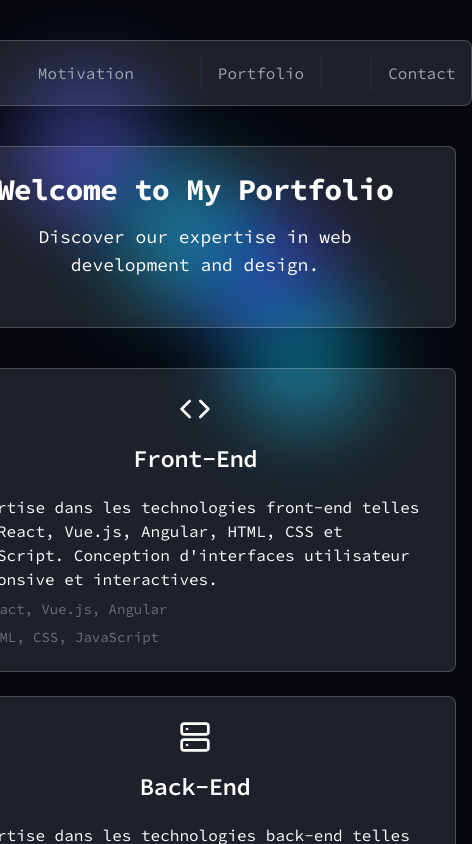
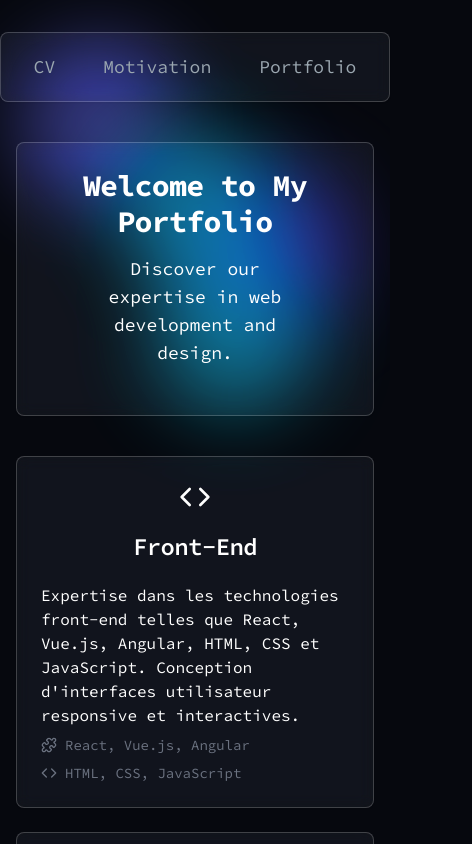
Before and after one commit to GabsBaquie/CV-Gabs, a Next.js app: page / in a window 390 px wide. Shown: the top 844 px of the page, 472 px wide, since content can reach past the window. Built offline with nearby package versions, Linux system fonts and the light colour scheme.

Commit message:
chore: Update npm dependencies and configuration files

```diff
--- a/app/globals.css
+++ b/app/globals.css
@@ -41,7 +41,7 @@
         --popover-foreground: 0 0% 100%;
         --card: 229 41% 5%;
         --card-foreground: 0 0% 100%;
-        --border: 215 27.9% 16.9%;
+        --border: 220 13% 71%;
         --input: 215 27.9% 16.9%;
         --primary: 229 100% 62%;
         --primary-foreground: 0 0% 100%;
--- a/app/page.tsx
+++ b/app/page.tsx
@@ -2,7 +2,6 @@
 
 import Header from "@/components/header";
 import NavBar from "@/components/nav-bar";
-import Contact from "@/components/pages/contact";
 import Motivation from "@/components/pages/motivation";
 import Portfolio from "@/components/pages/portfolio";
 import { motion } from "framer-motion";
@@ -18,7 +17,7 @@ export default function Home() {
   return (
     <>
       <NavBar onNavClick={handleNavClick} />
-      <div className="flex flex-row justify-center w-full max-w-5xl">
+      <main className="w-screen h-screen flex justify-center max-w-5xl ">
         {visibleComponent === "Header" && (
           <motion.section
             id="Header"
@@ -48,17 +47,7 @@ export default function Home() {
             <Portfolio />
           </motion.section>
         )}
-
-        {visibleComponent === "Contact" && (
-          <motion.section
-            id="Contact"
-            initial={{ x: "100vw" }}
-            animate={{ x: "0" }}
-            transition={{ type: "spring", stiffness: 50, damping: 10 }}>
-            <Contact />
-          </motion.section>
-        )}
-      </div>
+      </main>
     </>
   );
 }
--- a/components/background/background.tsx
+++ b/components/background/background.tsx
@@ -16,37 +16,35 @@ const Background: React.FC<BackgroundProps> = ({ children }) => {
   const Ycirclie3 = useTransform(scrollY, (value) => value * 1.2);
 
   return (
-    <div className="absolute top-10 inset-0 justify-center flex w-screen">
-      <div className="absolute inset-0">
+    <div className="mt-8 inset-0 justify-center flex w-full overflow-x-hidden;">
       <motion.div
         id="circle1"
-          className="bg-shape absolute bg-indigo-500 opacity-50 blur-2xl rounded-full"
+        className="bg-shape absolute bg-indigo-500 opacity-50 blur-2xl rounded-full  "
         style={{
           translateY: Ycirclie1,
           translateX: Ycirclie1,
         }}></motion.div>
       <motion.div
         id="circle2"
-          className="bg-shape absolute bg-indigo-700 opacity-50 blur-2xl rounded-full"
+        className="bg-shape absolute bg-indigo-700 opacity-50 blur-2xl rounded-full "
         style={{
           translateY: Ycirclie2,
           translateX: Ycirclie1,
         }}></motion.div>
       <motion.div
         id="circle3"
-          className="bg-shape absolute bg-cyan-500 opacity-50 blur-2xl rounded-full"
+        className="bg-shape absolute bg-cyan-500 opacity-50 blur-2xl rounded-full "
         style={{
           translateY: Ycirclie3,
           translateX: Ycirclie1,
         }}></motion.div>
       <motion.div
         id="circle4"
-          className="bg-shape absolute bg-cyan-500 opacity-50 blur-2xl rounded-full"
+        className="bg-shape absolute bg-cyan-500 opacity-50 blur-2xl rounded-full "
         style={{
           translateY: Ycirclie2,
           translateX: Ycirclie2,
         }}></motion.div>
-      </div>
 
       <div className="z-10">{children}</div>
     </div>
--- a/components/background/style.css
+++ b/components/background/style.css
@@ -1,4 +1,4 @@
-/* @keyframes spin {
+@keyframes spin {
   0% {
     transform: rotate(0deg);
   }
@@ -11,7 +11,7 @@
   animation: spin 30s linear infinite;
 }
 
-.medium-spin {
+/* .medium-spin {
   animation: spin 5s linear infinite;
 }
 
@@ -21,7 +21,7 @@
 
 .bg-shape {
   width: 35vw;
-  height: 35vw;
+  height: 36vw;
 }
 
 #circle1 {
@@ -40,3 +40,27 @@
   left: 60vw;
   top: 30vh;
 }
+
+@media (max-width: 768px) {
+  .bg-shape {
+    width: 40vw;
+    height: 41vw;
+  }
+
+  #circle1 {
+    left: 5vw;
+    top: 5vh;
+  }
+  #circle2 {
+    top: 20vh;
+    left: 50vw;
+  }
+  #circle3 {
+    left: 30vw;
+    top: 15vh;
+  }
+  #circle4 {
+    left: 40vw;
+    top: 30vh;
+  }
+}
--- a/components/nav-bar.tsx
+++ b/components/nav-bar.tsx
@@ -1,35 +1,40 @@
 import Link from "next/link";
-import { Card } from "./ui/card";
+import React from "react";
+import { Card, CardContent } from "./ui/card";
 
 type NavBarProps = {
   onNavClick: (section: string) => void;
 };
 
 export default function NavBar({ onNavClick }: NavBarProps) {
+  const [isMenuOpen, setIsMenuOpen] = React.useState(false);
+
   return (
-    <Card className=" mx-auto">
-      <ul className="flex gap-12 justify-center my-3 text-muted-foreground">
+    <Card className=" mx-auto bg-opacity-5">
+      <CardContent className="text-center text-lg p-0">
+        <ul className="flex justify-center my-3 text-muted-foreground sm:flex-row gap-4 sm:gap-12 ">
           <li
             onClick={() => onNavClick("Header")}
-          className="hover:bg-indigo-900 hover:text-white p-2 px-4 rounded-md cursor-pointer border-r-2">
+            className="hover:bg-indigo-900 hover:text-white p-2 px-4 rounded-md cursor-pointer md:border-r-2">
             <Link href="/">CV</Link>
           </li>
           <li
             onClick={() => onNavClick("Motivation")}
-          className="hover:bg-indigo-900 hover:text-white py-2 px-4 rounded-md cursor-pointer border-x-2">
+            className="hover:bg-indigo-900 hover:text-white py-2 px-4 rounded-md cursor-pointer md:border-x-2">
             <Link href="/">Motivation</Link>
           </li>
           <li
             onClick={() => onNavClick("Portfolio")}
-          className="hover:bg-indigo-900 hover:text-white p-2 px-4 rounded-md cursor-pointer border-x-2 ">
+            className="hover:bg-indigo-900 hover:text-white p-2 px-4 rounded-md cursor-pointer md:border-x-2 ">
             <Link href="/">Portfolio</Link>
           </li>
-        <li
+          {/* <li
             onClick={() => onNavClick("Contact")}
-          className="hover:bg-indigo-900 hover:text-white p-2 px-4 rounded-md border-l-2 cursor-pointer">
+            className="hover:bg-indigo-900 hover:text-white p-2 px-4 rounded-md md:border-l-2 cursor-pointer">
             <Link href="/">Contact</Link>
-        </li>
+          </li> */}
         </ul>
+      </CardContent>
     </Card>
   );
 }
--- a/components/ui/card.tsx
+++ b/components/ui/card.tsx
@@ -9,7 +9,7 @@ const Card = React.forwardRef<
   <div
     ref={ref}
     className={cn(
-      "rounded-lg border border-white/20 bg-white bg-opacity-10 backdrop-filter backdrop-blur backdrop-saturate-150 text-card-foreground shadow-sm",
+      "rounded-lg border border-white/20 bg-white backdrop-filter backdrop-blur backdrop-saturate-150 text-card-foreground shadow-sm bg-opacity-5",
       className
     )}
     {...props}
--- a/package.json
+++ b/package.json
@@ -3,7 +3,7 @@
   "version": "0.1.0",
   "private": true,
   "scripts": {
-    "dev": "next dev",
+    "dev": "next dev -H 192.168.1.4",
     "build": "next build",
     "start": "next start",
     "lint": "next lint"
--- a/tailwind.config.ts
+++ b/tailwind.config.ts
@@ -74,6 +74,7 @@ const config = {
       animation: {
         "accordion-down": "accordion-down 0.2s ease-out",
         "accordion-up": "accordion-up 0.2s ease-out",
+        "spin-slow": "spin 2s linear infinite",
       },
     },
   },
```
Lines whose indentation alone changed are shown as unchanged.
